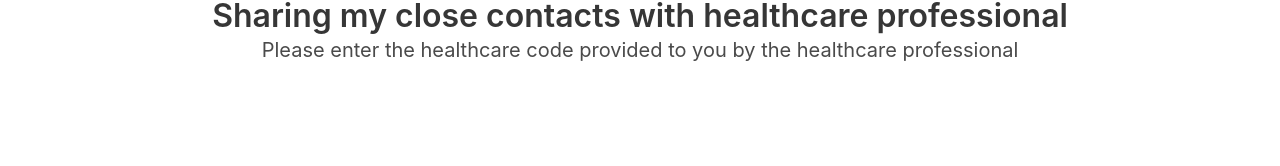
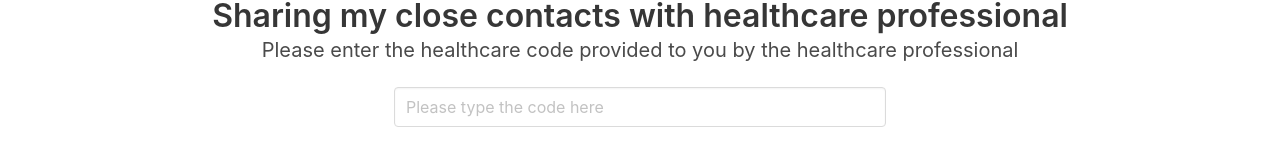
Before and after one commit to JoshuaBuditama/slowvid, a React (Create React App) app in the folder front-end/: page /upload in a window 1280 px wide. Shown: the part 198-364 px from the top of the page. Built offline with nearby package versions, Linux system fonts and the light colour scheme.

Commit message:
added text input field below the header

```diff
--- a/front-end/src/pages/UploadPage.tsx
+++ b/front-end/src/pages/UploadPage.tsx
@@ -3,13 +3,20 @@ import { RouteComponentProps } from "@reach/router";
 
 let Page = (props: RouteComponentProps) => (
 <body>
-  {/**Container for the texts above the input box */}
+  {/**Header section*/}
   <section className="section is-medium has-text-centered">
     <div className="container">
       <h1 className="title">Sharing my close contacts with healthcare professional</h1>
       <h2 className="subtitle">
         Please enter the healthcare code provided to you by the healthcare professional
       </h2>
+
+      {/*Input column*/}
+      <div className="columns is-centered">
+          <div className="column is-half">
+            <input className="input" type="text" placeholder="Please type the code here"/>
+          </div>
+        </div>
     </div>
   </section>
 </body>
```
